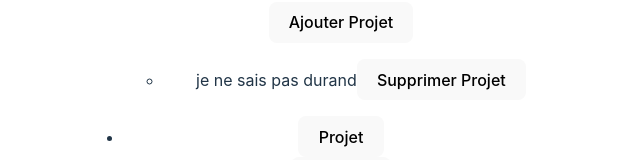
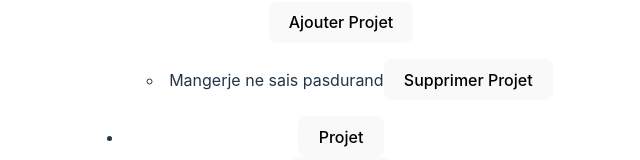
Before and after one commit to PROJWEB2-S1-2223/projet-Durand98, a React (Vite) app in the folder client/: page / in a window 1280 px wide. Shown: the part 373-533 px from the top of the page, without its empty margins (319-959 px from the left). Built offline with nearby package versions, Linux system fonts and the light colour scheme; the HTML template or start-up script is replaced by a standard one.

Commit message:
Formulaire 2

```diff
--- a/client/src/List.jsx
+++ b/client/src/List.jsx
@@ -4,7 +4,9 @@ function List({ list, onRemove }) {
     <ul>
       {list.map((item) => (
         <li key={item.nomProj}>
-          <span>{item.dureeProj}</span> <span>{item.nomChef}</span>
+          <span>{item.nomProj}</span>
+          <span>{item.dureeProj}</span>
+          <span>{item.nomChef}</span>
           <button type="button" onClick={() => onRemove(item.nomProj)}>
             Supprimer Projet
           </button>
--- a/client/src/Menu.jsx
+++ b/client/src/Menu.jsx
@@ -20,7 +20,6 @@ function Menu(){
 
   function addProj(newProj) {
     const newProjList = [...proj, newProj];
-    newProjList.sort((porjA, projB) => porjA.author.localeCompare(projB.author));
     setProj(newProjList);
   }
 
```
